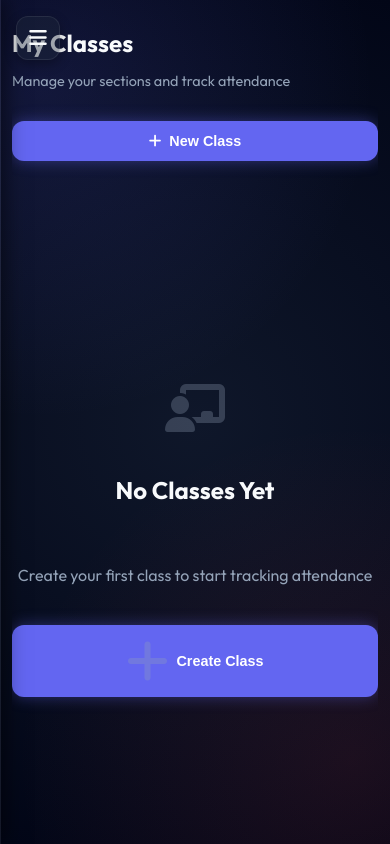
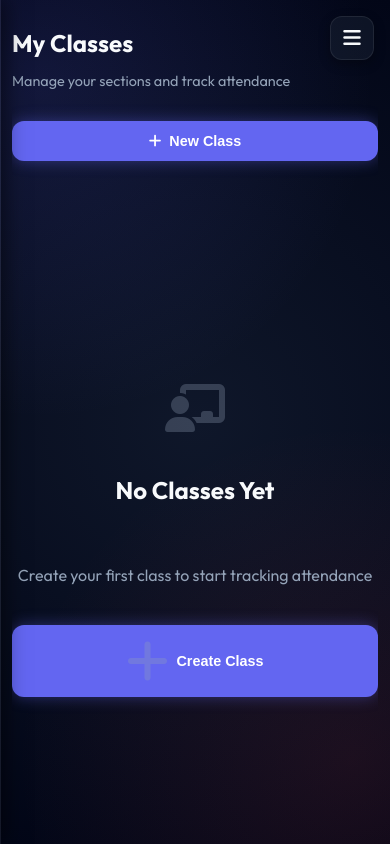
Before and after one commit to sora99999/Attendance-System, a plain HTML site: page index.html in a window 390 px wide. Drawn offline with Linux system fonts and the light colour scheme.

Commit message:
Add files via upload

```diff
--- a/style.css
+++ b/style.css
@@ -958,7 +958,7 @@ body {
     display: none;
     position: fixed;
     top: 1rem;
-    left: 1rem;
+    right: 1rem;
     z-index: 10001;
     background: var(--bg-card);
     border: 1px solid var(--border);
@@ -999,6 +999,7 @@ body {
    TABLET & BELOW (MAX-WIDTH: 1023px)
    ======================================== */
 @media screen and (max-width: 1023px) {
+
     /* Show mobile menu toggle */
     .mobile-menu-toggle {
         display: flex;
@@ -1069,6 +1070,7 @@ body {
    MOBILE ONLY (MAX-WIDTH: 767px)
    ======================================== */
 @media screen and (max-width: 767px) {
+
     /* Body adjustments */
     body {
         font-size: 14px;
@@ -1293,6 +1295,7 @@ body {
    SMALL MOBILE (MAX-WIDTH: 480px)
    ======================================== */
 @media screen and (max-width: 480px) {
+
     /* Further reduce padding */
     .content-area {
         padding: 0.75rem;
@@ -1328,6 +1331,7 @@ body {
    LANDSCAPE MOBILE (MAX-HEIGHT: 500px)
    ======================================== */
 @media screen and (max-height: 500px) and (orientation: landscape) {
+
     /* Reduce vertical padding in landscape */
     .content-area {
         padding: 0.5rem 1rem;
@@ -1351,6 +1355,7 @@ body {
    PRINT STYLES
    ======================================== */
 @media print {
+
     .sidebar,
     .mobile-menu-toggle,
     .header-controls,
```
